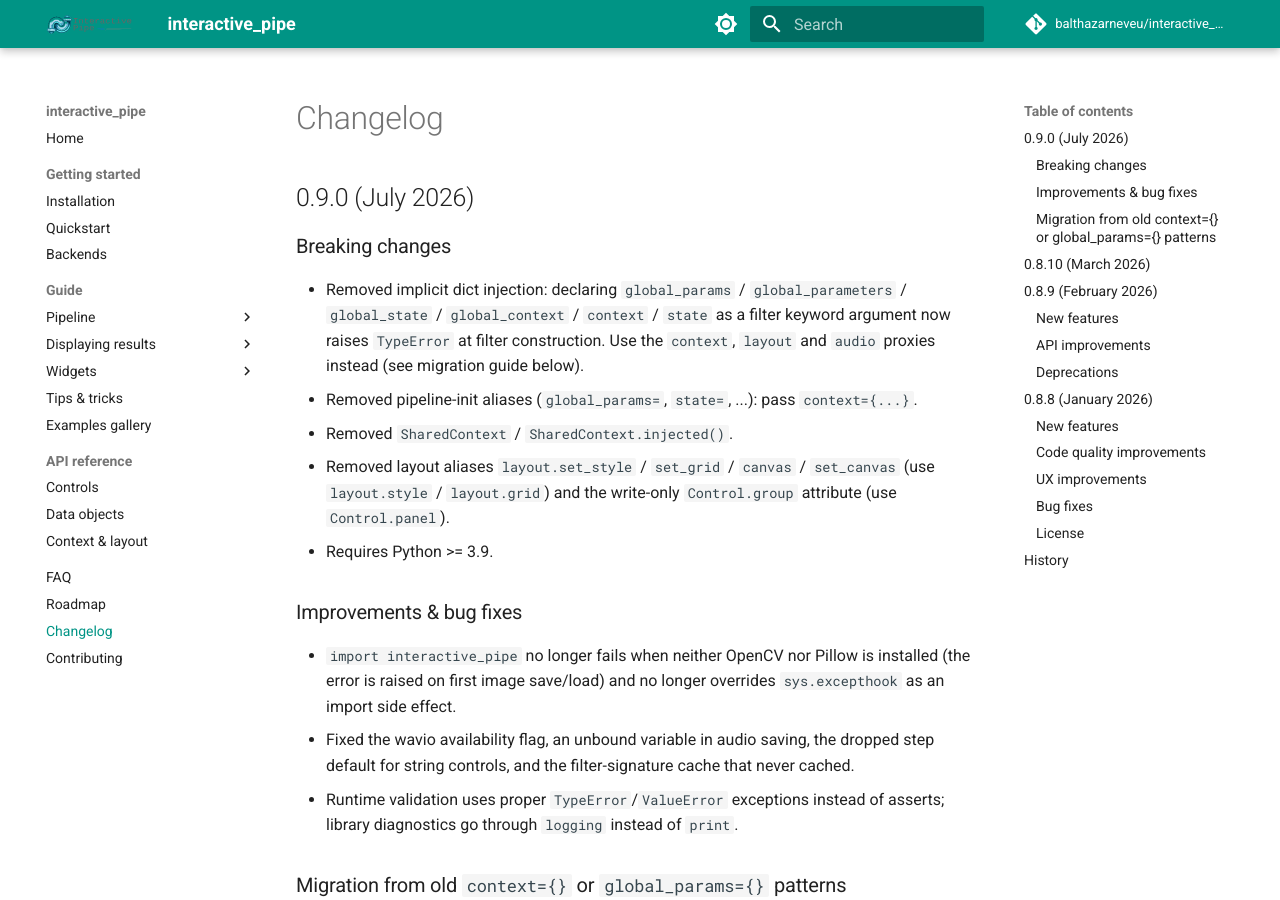
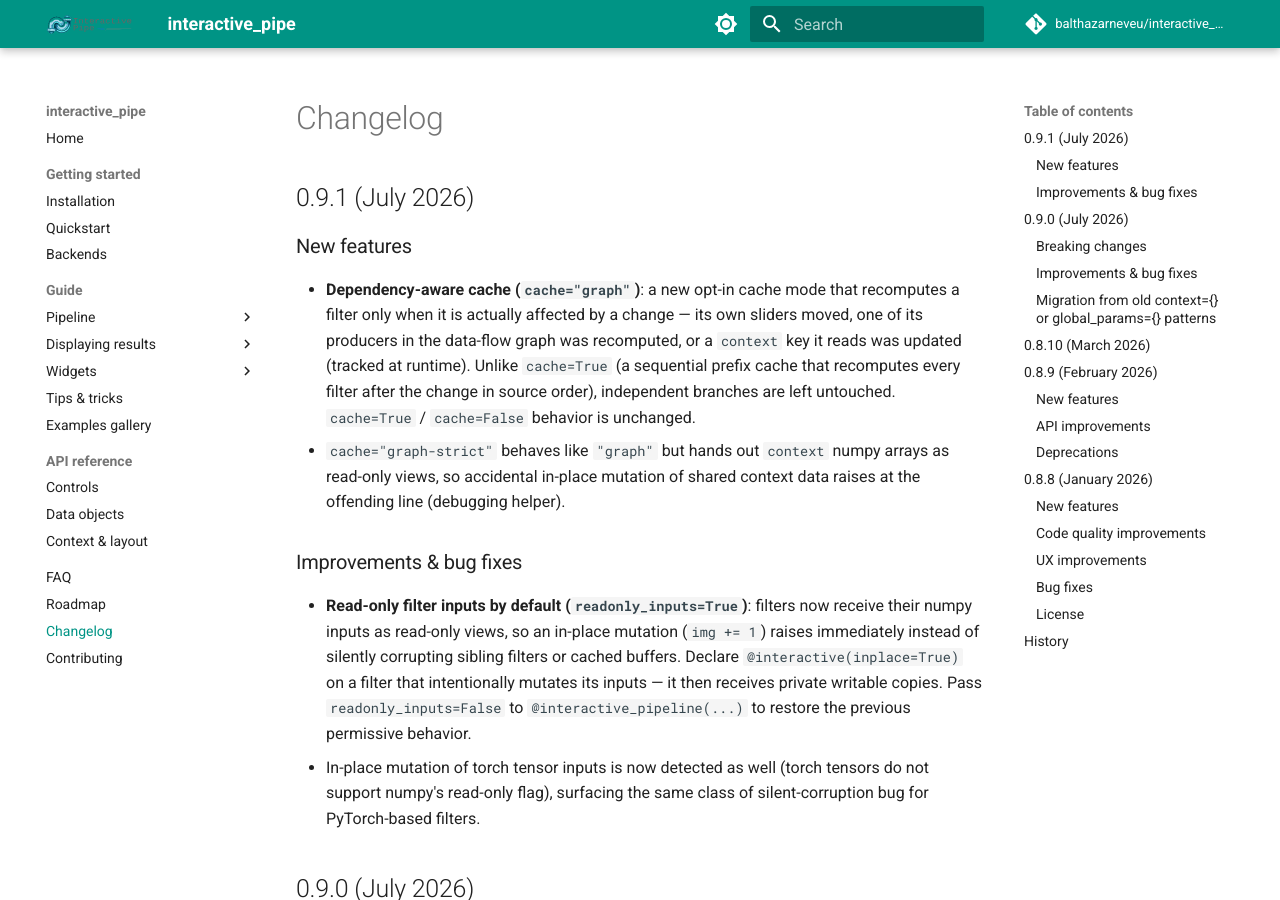
Before and after one commit to balthazarneveu/interactive_pipe, an MkDocs documentation site: the page built from docs/changelog.md, in a window 1280 px wide and 900 px high. Built offline with MkDocs 1.6.1 and Material for MkDocs 9.7.7, drawn with Linux system fonts in a browser that asks for light colours; comment, search, counter and statistics services are not loaded.

Commit message:
Document graph cache and read-only inputs (0.9.1)
- Add 0.9.1 CHANGELOG entry for cache="graph"/"graph-strict" and
  readonly_inputs=True (with @interactive(inplace=True) opt-out).
- Update tips guide: rewrite the in-place operations section to reflect
  the new read-only default and add a cache="graph" example.

```diff
--- a/CHANGELOG.md
+++ b/CHANGELOG.md
@@ -1,4 +1,14 @@
 # Changelog
+
+## 0.9.1 (July 2026)
+
+### New features
+- **Dependency-aware cache (`cache="graph"`)**: a new opt-in cache mode that recomputes a filter only when it is actually affected by a change — its own sliders moved, one of its producers in the data-flow graph was recomputed, or a `context` key it reads was updated (tracked at runtime). Unlike `cache=True` (a sequential prefix cache that recomputes every filter after the change in source order), independent branches are left untouched. `cache=True` / `cache=False` behavior is unchanged.
+  - `cache="graph-strict"` behaves like `"graph"` but hands out `context` numpy arrays as read-only views, so accidental in-place mutation of shared context data raises at the offending line (debugging helper).
+
+### Improvements & bug fixes
+- **Read-only filter inputs by default (`readonly_inputs=True`)**: filters now receive their numpy inputs as read-only views, so an in-place mutation (`img += 1`) raises immediately instead of silently corrupting sibling filters or cached buffers. Declare `@interactive(inplace=True)` on a filter that intentionally mutates its inputs — it then receives private writable copies. Pass `readonly_inputs=False` to `@interactive_pipeline(...)` to restore the previous permissive behavior.
+- In-place mutation of torch tensor inputs is now detected as well (torch tensors do not support numpy's read-only flag), surfacing the same class of silent-corruption bug for PyTorch-based filters.
 
 ## 0.9.0 (July 2026)
 
```
Also changed, not shown: docs/guide/tips.md (+30 -5 lines).
